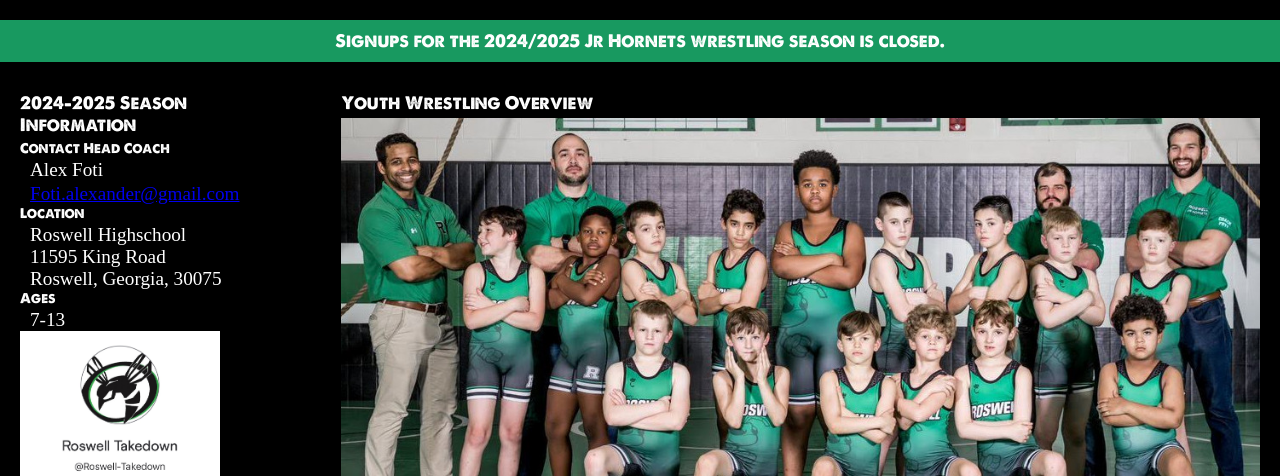
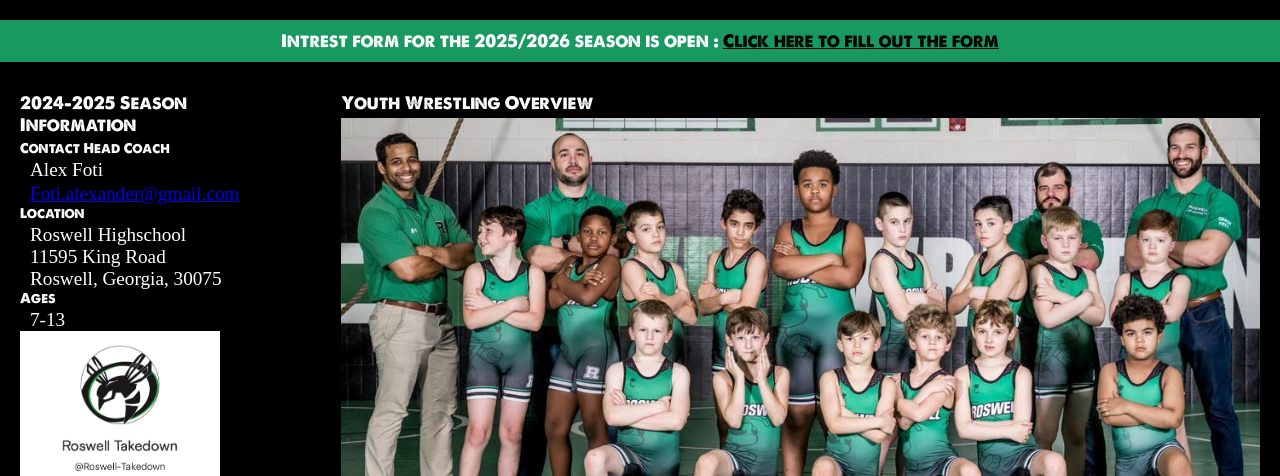
Before and after one commit to cefleet/RoswellWrestlingClub, a plain HTML site: page youth.html in a window 1280 px wide. Shown: the part 624-1100 px from the top of the page. Drawn offline with Linux system fonts and the light colour scheme.

Commit message:
updated the firm

```diff
--- a/youth.html
+++ b/youth.html
@@ -36,7 +36,7 @@
         </div>
       </header>
 
-      <div class="content-banner">Signups for the 2024/2025 Jr Hornets wrestling season is closed.</div>
+      <div class="content-banner">Intrest form for the 2025/2026 season is open : <a href='https://docs.google.com/forms/d/e/1FAIpQLScSNYAS79GoREQyqhSoWnvKRp6xwlyXc5hSs0AEdpn9bwTkog/viewform'>Click here to fill out the form</a></div>
       <div class="main-content">
         <div div class="general-information">
           <h3>2024-2025 Season Information</h3>
```
